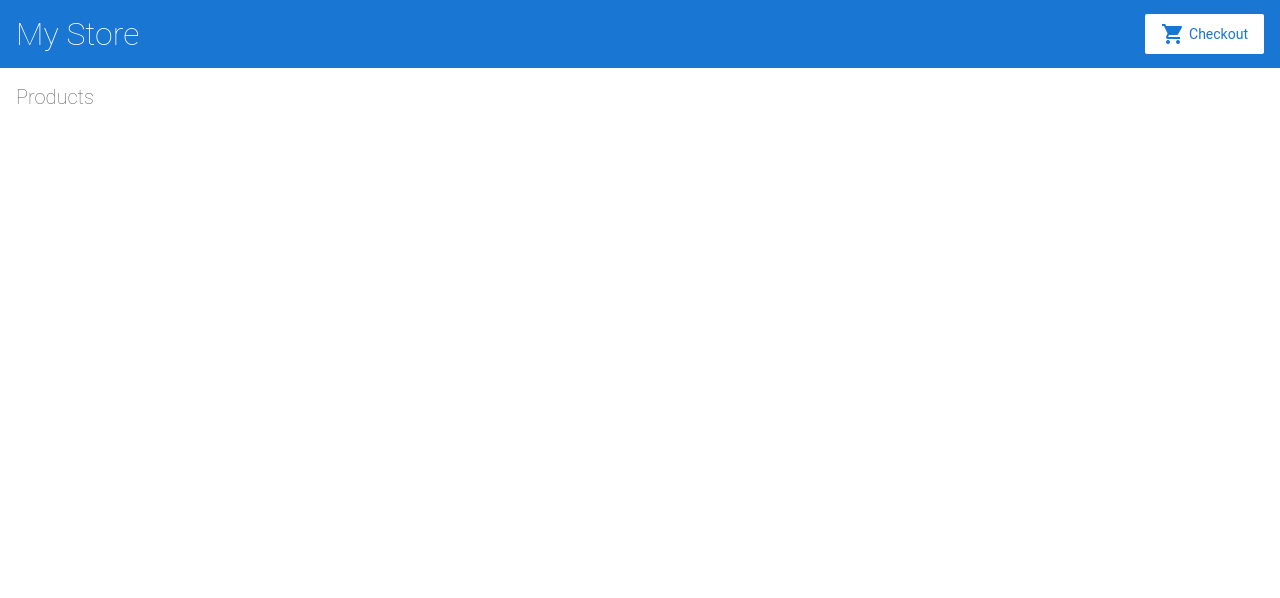
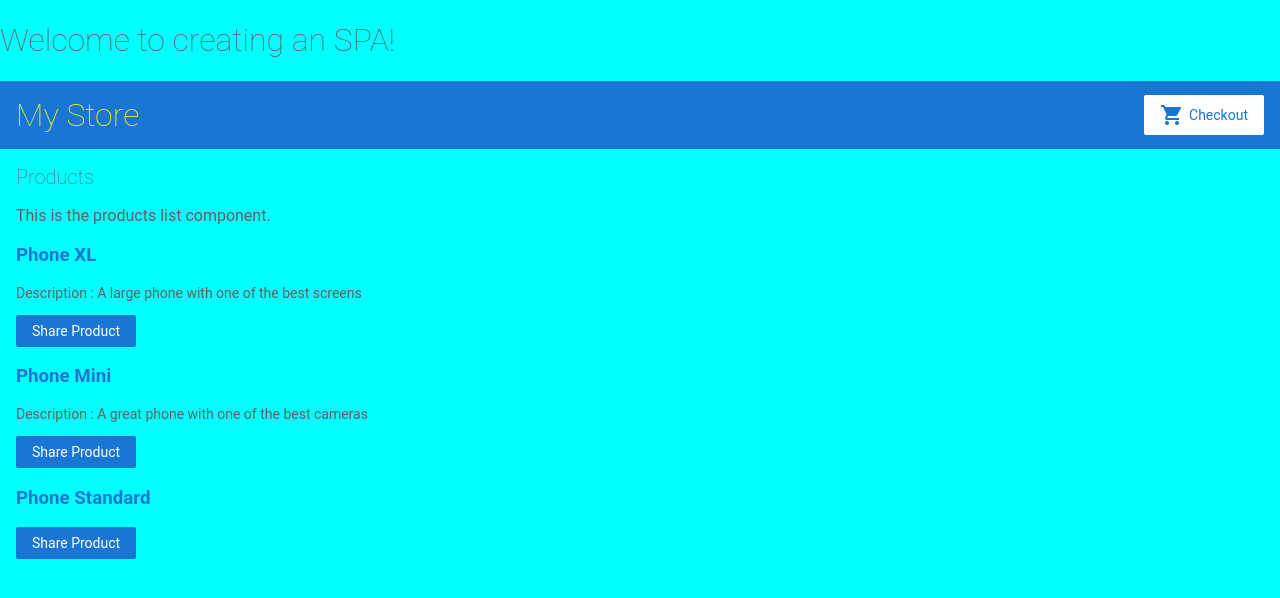
Before and after one commit to nathub071122/angular-project, an Angular app: page / in a window 1280 px wide. Shown: the top 598 px of the page. Built offline with nearby package versions, Linux system fonts and the light colour scheme.

Commit message:
8 files modified, 1 added

```diff
--- a/src/app/app.component.html
+++ b/src/app/app.component.html
@@ -2,6 +2,7 @@
 
 <div class="container">
   <router-outlet></router-outlet>
+  <!-- <app-product-list></app-product-list> -->
 </div>
 
 <!--
--- a/src/app/product-list/product-list.component.html
+++ b/src/app/product-list/product-list.component.html
@@ -1,6 +1,23 @@
 <h2>Products</h2>
-
-
+This is the products list component.
+<!-- for(element : collection) {
+  do something
+} -->
+<!-- *ngFor is the structural directive -->
+<div *ngFor="let product of products">
+  <h3>
+    <a [title] = "product.name + ' details'">
+    <!-- {{ string interpolation }} -->
+    {{product.name}}
+    </a>
+  </h3>
+    <p *ngIf='product.description'>
+      Description : {{product.description}}
+    </p>
+    <!-- event bidning binds events like user clicks to the logic (function call) in the component ts -->
+<button type="button" (click) = "share()" > Share Product
+</button>
+</div>
 <!--
 Copyright Google LLC. All Rights Reserved.
 Use of this source code is governed by an MIT-style license that
--- a/src/app/product-list/product-list.component.ts
+++ b/src/app/product-list/product-list.component.ts
@@ -1,6 +1,6 @@
 import { Component } from '@angular/core';
-
-import { products } from '../products';
+// import {productsFromFile} from '../products'
+import {products} from '../products'
 
 @Component({
   selector: 'app-product-list',
@@ -8,11 +8,13 @@ import { products } from '../products';
   styleUrls: ['./product-list.component.css']
 })
 export class ProductListComponent {
-  products = products;
+// products = productsFromFile;
+products = products;
 
-  share() {
-    window.alert('The product has been shared!');
-  }
+share() {
+  window.alert('Share the product!');
+  // alert('Share the product');
+}
 }
 
 
--- a/src/app/products.ts
+++ b/src/app/products.ts
@@ -5,7 +5,8 @@ export interface Product {
   description: string;
 }
 
-export const products = [
+// export const productsFromFile = [
+  export const products = [
   {
     id: 1,
     name: 'Phone XL',
--- a/src/app/top-bar/top-bar.component.css
+++ b/src/app/top-bar/top-bar.component.css
@@ -1,5 +1,7 @@
 
-
+h1 {
+  color:yellow;
+}
 /*
 Copyright Google LLC. All Rights Reserved.
 Use of this source code is governed by an MIT-style license that
--- a/src/app/top-bar/top-bar.component.html
+++ b/src/app/top-bar/top-bar.component.html
@@ -1,3 +1,4 @@
+<!-- property binding -->
 <a [routerLink]="['/']">
   <h1>My Store</h1>
 </a>
--- a/src/index.html
+++ b/src/index.html
@@ -13,6 +13,8 @@
     />
   </head>
   <body>
+    <!-- <h1>The HTML Page hosting the angular app</h1> -->
+    <h1>Welcome to creating an SPA!</h1>
     <app-root></app-root>
   </body>
 </html>
--- a/src/styles.css
+++ b/src/styles.css
@@ -10,6 +10,7 @@
 
 body {
   margin: 0;
+  background-color:cyan;
 }
 
 .container {
@@ -101,7 +102,7 @@ label {
 
 .fancy-button i.material-icons {
   color: #1976d2;
-  padding-right: 4px;
+  padding-right: 5px;
 }
 
 /* Top Bar */
```
Also changed, not shown: 1 other file (tests, documents, lock files or other folders).
